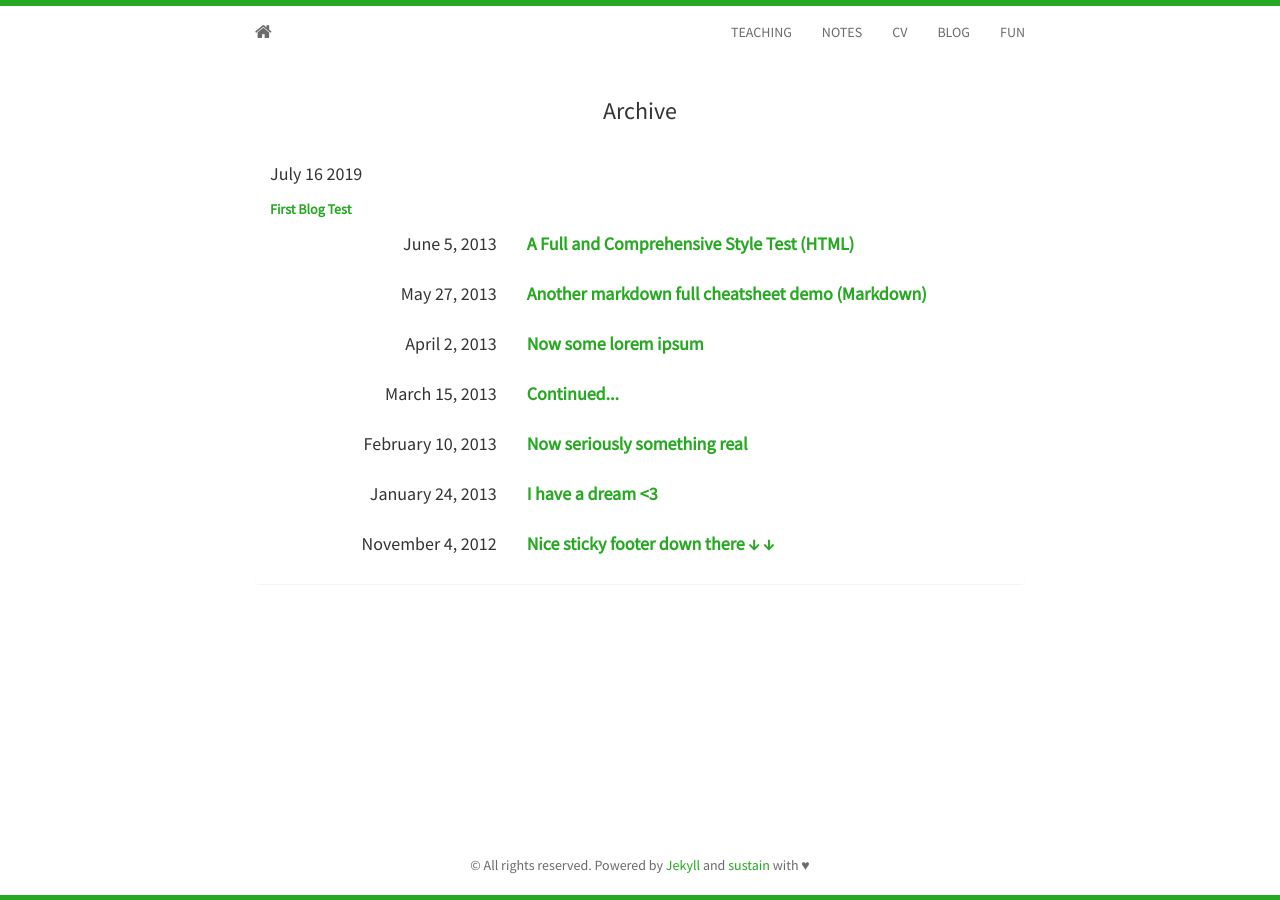
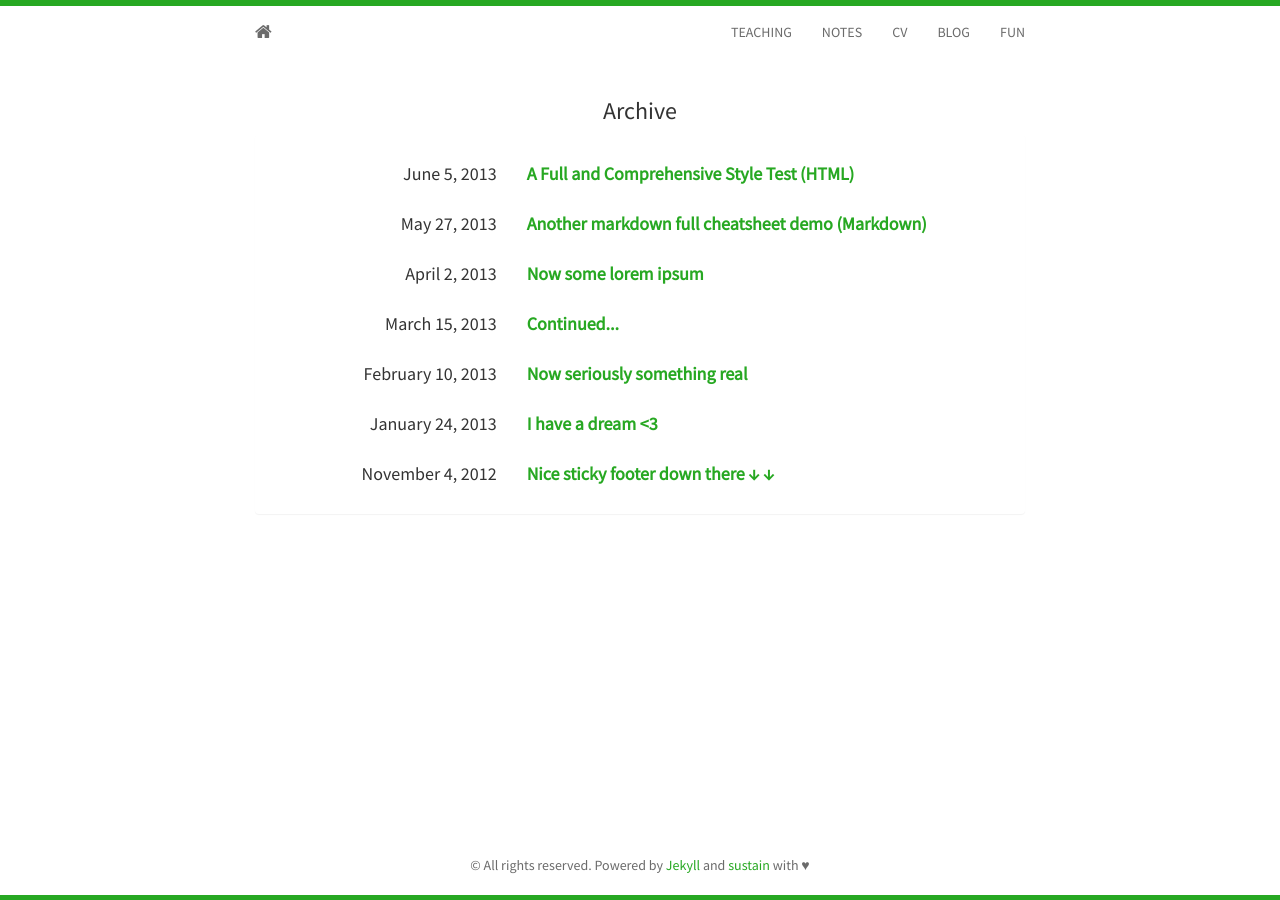
Before and after one commit to ColinPR/ColinPR.github.io, a Jekyll site: the page built from blog.html, in a window 1280 px wide. Built offline with Jekyll 4.4.1, drawn with Linux system fonts in a browser that asks for light colours; nearby versions of some CDN libraries.

Commit message:
Website update 11/16/19
updated

```diff
--- a/_config.yml
+++ b/_config.yml
@@ -12,7 +12,7 @@ safe: true
 
 # edit here to achieve your personal greatness
 url: ColinPR.github.io
-baseurl: ""
+baseurl: "/"
 title: Colin Roberts
 author: Colin Roberts
 description: This is my website. Read it, enjoy it.
--- a/blog.html
+++ b/blog.html
@@ -7,7 +7,6 @@ title: Blog
 <h3>Archive</h3>
   <div class="panel panel-default">
     <div class="panel-body">
-		<h5>July 16 2019</h5><strong><a href="{{ site.baseurl }}/blog/blog_1">First Blog Test</a></strong>
 		{% for post in site.posts %}
 			<div class="row">
 				 <div class="col-sm-4 col-md-4 col-lg-4">
@@ -17,7 +16,7 @@ title: Blog
 				 </div>
 				 <div class="col-sm-8 col-md-8 col-lg-8">
 					 <h5 style="text-align: left">
-					 	<strong><a href="{{ site.baseurl }}{{ post.url }}">{{ post.title }}</a></strong>
+					 	<strong><a href="{{ post.url }}">{{ post.title }}</a></strong>
 					 </h5>
 				 </div>
 			</div>
--- a/teaching.html
+++ b/teaching.html
@@ -7,7 +7,7 @@ layout: page
   <div class="panel panel-default">
     <div class="panel-body">
 		<h2>
-			<b><a href="{{ site.baseurl }}/teaching/math_255.html">Spring 2019: Math 255 - Calculus for Biological Scientists II</a></b>
+			<b><a href="{{ site.baseurl }}teaching/math_255.html">Spring 2019: Math 255 - Calculus for Biological Scientists II</a></b>
 		</h2>
 		<h5><i>
 			Derivatives and integrals of functions of several variables, differential and difference equations, matrices, applications in the biosciences.
@@ -25,7 +25,7 @@ layout: page
 			First and second order equations, series, Laplace transforms, linear algebra, eigenvalues, first order systems of equations, numerical techniques.
 		</i></h5>
 		<h2>
-			<b><a href="{{ site.baseurl }}/teaching/math_160.html">Spring 2019: Math 255 - Calculus for Biological Scientists II</a></b>
+			<b><a href="{{ site.baseurl }}teaching/math_160.html">Spring 2019: Math 255 - Calculus for Biological Scientists II</a></b>
 		</h2>
 		<h5><i>
 			Limits, continuity, differention, and integration of elementary functions with applications; conic sections.
```
Also changed, not shown: Gemfile.lock.
